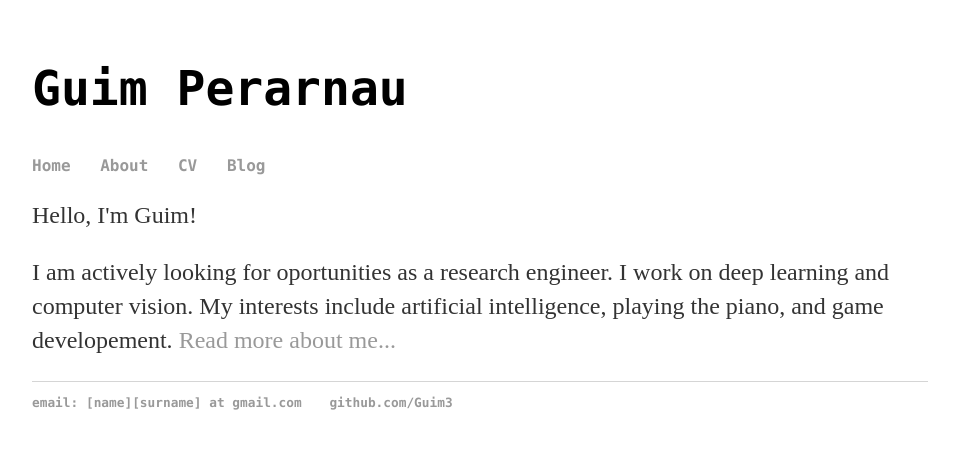
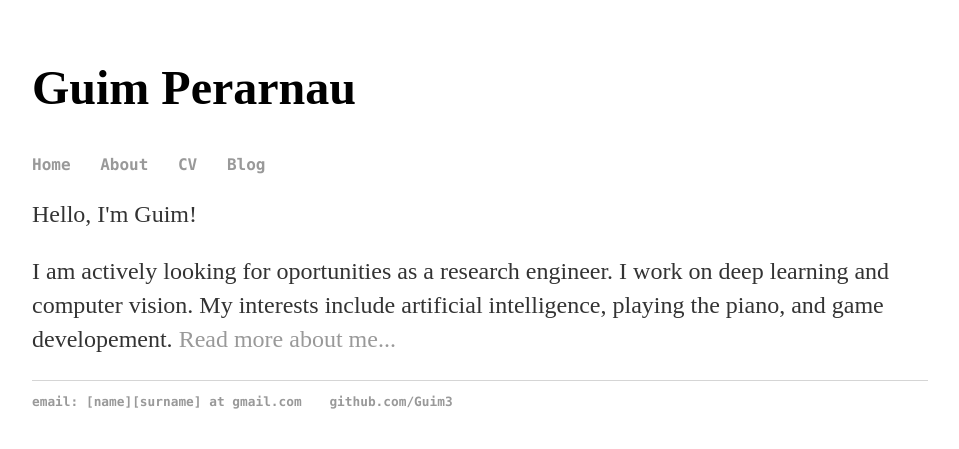
Before and after one commit to Guim3/guim3.github.io, a Jekyll site: the page built from index.html, in a window 1280 px wide. Shown: the top 449 px of the page, without its empty margins (160-1119 px from the left). Built offline with Jekyll 4.4.1, drawn with Linux system fonts in a browser that asks for light colours.

Commit message:
Change font family

```diff
--- a/css/main.css
+++ b/css/main.css
@@ -3,7 +3,7 @@ body {
     width: 70%;
 }
 nav ul, footer ul {
-    font-family: Monaco, Menlo, Consolas, "Courier New", DotumChe, monospace;
+    font-family:Monaco, Menlo, Consolas;
     padding: 0px;
     list-style: none;
     font-weight: bold;
@@ -21,9 +21,10 @@ a:hover {
 }
 h1 {
     font-size: 3em;
-    font-family:Monaco, Menlo, Consolas;
+    font-family:'Bitter';
 }
 p {
+    font-family: 'Bitter';
     font-size: 1.5em;
     line-height: 1.4em;
     color: #333;
```
